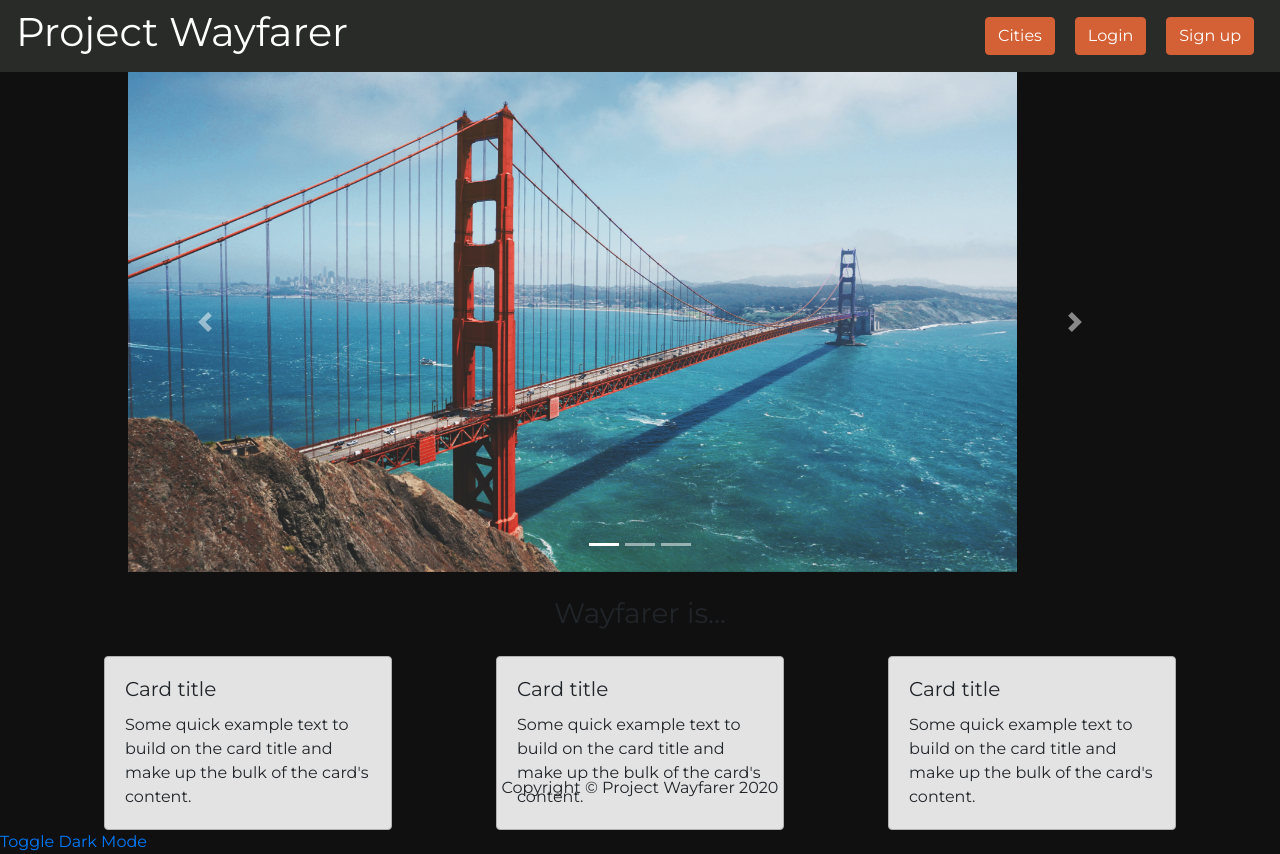
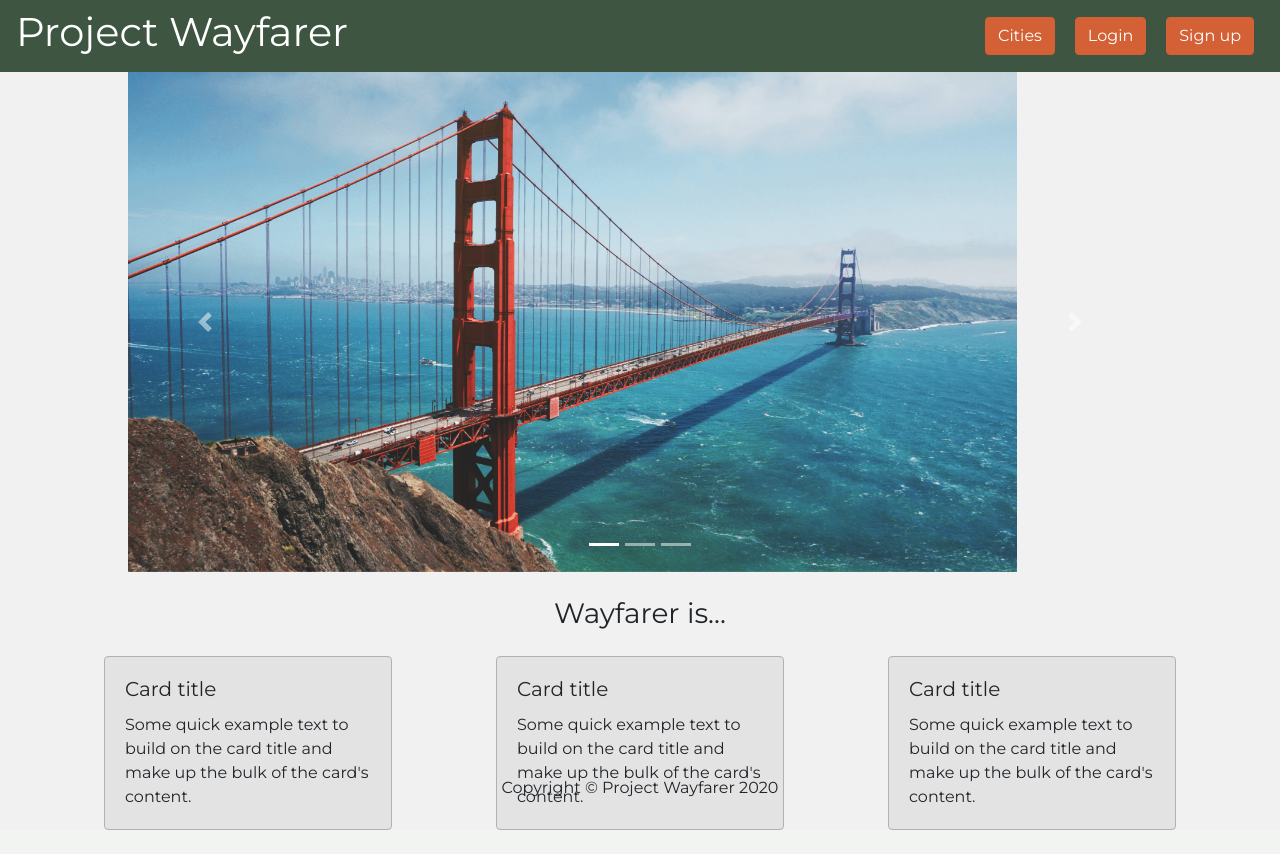
Before and after one commit to TimothyAllgood/project_wayfare, a Django app: page / in a window 1280 px wide. After the commit the page ends 830 px from the top, so only its background shows below. Run offline with Django 3.2, Linux system fonts and the light colour scheme; parts of the project's set-up code (start-up, migrations or seed data) failed here and were passed over; some libraries are stand-ins or nearby versions.

Commit message:
added dark mode, added bio

```diff
--- a/main_app/forms.py
+++ b/main_app/forms.py
@@ -26,6 +26,8 @@ class SignUpForm(UserCreationForm):
 
 class AvatarUploadForm(forms.ModelForm):
     city = forms.CharField(label='Current City?', widget=forms.Select(choices=CITIES))
+    bio = forms.CharField(max_length=1000, widget=forms.Textarea, required=False,)
+    dark_mode = forms.BooleanField(required=False, widget= forms.CheckboxInput(attrs={'class':'custom-control-input', 'id': 'customSwitch1'}))
     avatar = CloudinaryFileField(
         options = {
             'crop': 'thumb',
@@ -36,7 +38,7 @@ class AvatarUploadForm(forms.ModelForm):
     )
     class Meta:
         model = User
-        fields = ('username', 'avatar', 'city',)
+        fields = ('username', 'avatar', 'city', 'bio', 'dark_mode')
 
 class PostForm(forms.ModelForm):
     title = forms.CharField(max_length=25, required=True)
--- a/main_app/models.py
+++ b/main_app/models.py
@@ -29,9 +29,11 @@ class Profile(models.Model):
         choices=CITIES,
         default=CITIES[0][0]
         )
+    dark_mode = models.BooleanField()
+    bio = models.CharField(max_length=1000)
 
 class Post(models.Model):
-    title = models.CharField(max_length=200,)
+    title = models.CharField(max_length=200)
     content = models.TextField(max_length=1000)
     user = models.ForeignKey(User, on_delete=models.CASCADE)
     city = models.ForeignKey(City, on_delete=models.CASCADE)
--- a/main_app/static/css/styles.css
+++ b/main_app/static/css/styles.css
@@ -1,11 +1,10 @@
 /* Colors */
 :root {
-	--dark: #282b28;
+	--white: #e3e3e3;
+	--dark: #3e5641;
 	--main: #d36135;
 	--main-hover: #a24936;
-	--light: #101010;
-	--border: blue;
-	--white: #e3e3e3;
+	--light: #f1f1f1;
 }
 
 * {
@@ -206,6 +205,28 @@ footer p {
 	border-color: #b1b1b1;
 }
 
+/* User Bio */
+.user-bio {
+	position: relative;
+}
+
+/* .bio-form {
+	position: absolute;
+	top: 0;
+	left: 0;
+} */
+
+.bio-form textarea {
+	width: 100%;
+	resize: none;
+	height: 100%;
+	background: var(--white);
+	border: none;
+	border-bottom: 1px solid #b1b1b1;
+	padding-left: 10px;
+	padding-top: 5px;
+}
+
 /* Cities */
 
 .city-container {
@@ -268,7 +289,7 @@ footer p {
 	text-shadow: 1px 2px 1px var(--dark);
 }
 
-.post-title{
+.post-title {
 	margin-left: 25px;
 }
 
@@ -313,11 +334,11 @@ footer p {
 	color: var(--light);
 }
 
-.post-list{
+.post-list {
 	overflow: hidden;
 }
 
-.posts-list-items{
+.posts-list-items {
 	flex-direction: column;
 	justify-content: center;
 	align-items: center;
@@ -325,22 +346,23 @@ footer p {
 	display: none;
 }
 
-.active-post-list{
+.active-post-list {
 	display: flex;
 }
 
-.post-content{
+.post-content {
 	padding-top: 25px;
-    padding-left: 25px;
+	padding-left: 25px;
 }
 
-.post-btn-container{
+.post-btn-container {
 	display: flex;
 	justify-content: center;
 	width: 100%;
 }
 
-.post-btn, .previous-post-btn{
+.post-btn,
+.previous-post-btn {
 	background: var(--main);
 	padding: 15px;
 	border-radius: 10px;
@@ -350,24 +372,25 @@ footer p {
 	margin-top: 15px;
 }
 
-.post-btn:hover, .previous-post-btn:hover{
+.post-btn:hover,
+.previous-post-btn:hover {
 	background: var(--main-hover);
 	color: var(--white);
 	text-decoration: none;
 }
 
-
 /* PAGINATION */
 
-.post-page, .city-post-page{
+.post-page,
+.city-post-page {
 	display: none;
 }
 
-.active-page{
+.active-page {
 	display: initial;
 }
 
-.page-btn{
+.page-btn {
 	display: flex;
 	width: 100%;
 	align-items: center;
@@ -376,11 +399,11 @@ footer p {
 	bottom: 15px;
 }
 
-.page-btn a{
-	height:31px;
+.page-btn a {
+	height: 31px;
 	margin-top: -1px;
 	padding: 5px 10px;
-	background:var(--main);
+	background: var(--main);
 	border: 1px solid var(--main);
 	color: var(--white);
 	margin: 0 2.5px;
@@ -388,17 +411,17 @@ footer p {
 	border-radius: 5px;
 }
 
-.page-btn a:hover{
+.page-btn a:hover {
 	background: var(--main-hover);
 	color: var(--white);
 	text-decoration: none;
 }
 
-.page-btn .button{
+.page-btn .button {
 	display: flex;
 	align-items: center;
 }
 
-.card{
+.card {
 	background-color: var(--white);
 }
--- a/main_app/static/js/darkmode.js
+++ b/main_app/static/js/darkmode.js
@@ -1,26 +1,5 @@
-const darkModeBtn = document.querySelector('.dark-mode');
+const bio = document.querySelector('.bio');
+const bioForm = document.querySelector('.bio-form textarea');
 
-window.addEventListener('load', ()=>{
-
-    if(sessionStorage.getItem('darkMode') === 'true'){
-
-        document.documentElement.style.setProperty('--light', '#f1fffa');
-        document.documentElement.style.setProperty('--white', 'white');
-        document.documentElement.style.setProperty('--dark', '#3e5641');
-    }
-})
-
-darkModeBtn.addEventListener('click', ()=>{
-    if(sessionStorage.getItem('darkMode') === 'true'){
-        document.documentElement.style.setProperty('--light', '#101010');
-        document.documentElement.style.setProperty('--white', '#e3e3e3');
-        document.documentElement.style.setProperty('--dark', '#282b28');
-        sessionStorage.setItem('darkMode', 'false')
-    } else{
-        document.documentElement.style.setProperty('--light', '#f1fffa');
-        document.documentElement.style.setProperty('--white', 'white');
-        document.documentElement.style.setProperty('--dark', '#3e5641');
-        sessionStorage.setItem('darkMode', 'true')
-    }
-    console.log(sessionStorage.getItem('darkMode'))
-})
+bioForm.style.height = bio.clientHeight + 10 + 'px';
+bioForm.value = bio.textContent.trim();
--- a/main_app/templates/base.html
+++ b/main_app/templates/base.html
@@ -9,6 +9,10 @@
     <!-- Bootstrap -->
     <link rel="stylesheet" href="https://stackpath.bootstrapcdn.com/bootstrap/4.5.1/css/bootstrap.min.css" integrity="sha384-VCmXjywReHh4PwowAiWNagnWcLhlEJLA5buUprzK8rxFgeH0kww/aWY76TfkUoSX" crossorigin="anonymous">
     <link rel="stylesheet" href="{% static "css/styles.css" %}">
+    {% if user.profile.dark_mode %}
+    <link rel="stylesheet" href="{% static "css/dark.css" %}">
+    </style>
+    {% endif %}
     <script defer src="https://code.jquery.com/jquery-3.5.1.slim.min.js" integrity="sha384-DfXdz2htPH0lsSSs5nCTpuj/zy4C+OGpamoFVy38MVBnE+IbbVYUew+OrCXaRkfj" crossorigin="anonymous"></script>
     <script defer src="https://cdn.jsdelivr.net/npm/popper.js@1.16.1/dist/umd/popper.min.js" integrity="sha384-9/reFTGAW83EW2RDu2S0VKaIzap3H66lZH81PoYlFhbGU+6BZp6G7niu735Sk7lN" crossorigin="anonymous"></script>
     <script defer src="https://stackpath.bootstrapcdn.com/bootstrap/4.5.1/js/bootstrap.min.js" integrity="sha384-XEerZL0cuoUbHE4nZReLT7nx9gQrQreJekYhJD9WNWhH8nEW+0c5qq7aIo2Wl30J" crossorigin="anonymous"></script>
@@ -45,9 +49,6 @@
         {% block content %}
         {% endblock content %}
     </main>
-    <div class="dark-mode-container">
-        <a class="dark-mode" href="#">Toggle Dark Mode</a>
-    </div>
     <footer>
         <p>Copyright &copy; Project Wayfarer 2020</p>
     </footer>
--- a/main_app/views.py
+++ b/main_app/views.py
@@ -51,6 +51,8 @@ def profile(request):
     logged_user = User.objects.get(username=user)
     instance = get_object_or_404(Profile, user=user)
     posts = logged_user.post_set.all()
+    bio = logged_user.profile.bio;
+    print(bio)
     if request.method == "POST":
         form = AvatarUploadForm(request.POST, request.FILES, instance=instance)
         if form.is_valid():
```
Also changed, not shown: main_app/static/css/dark.css (added, +7 -0 lines), main_app/templates/registration/profile.html (+20 -2 lines), main_app/migrations/0007_auto_20200807_1552.py (added).
